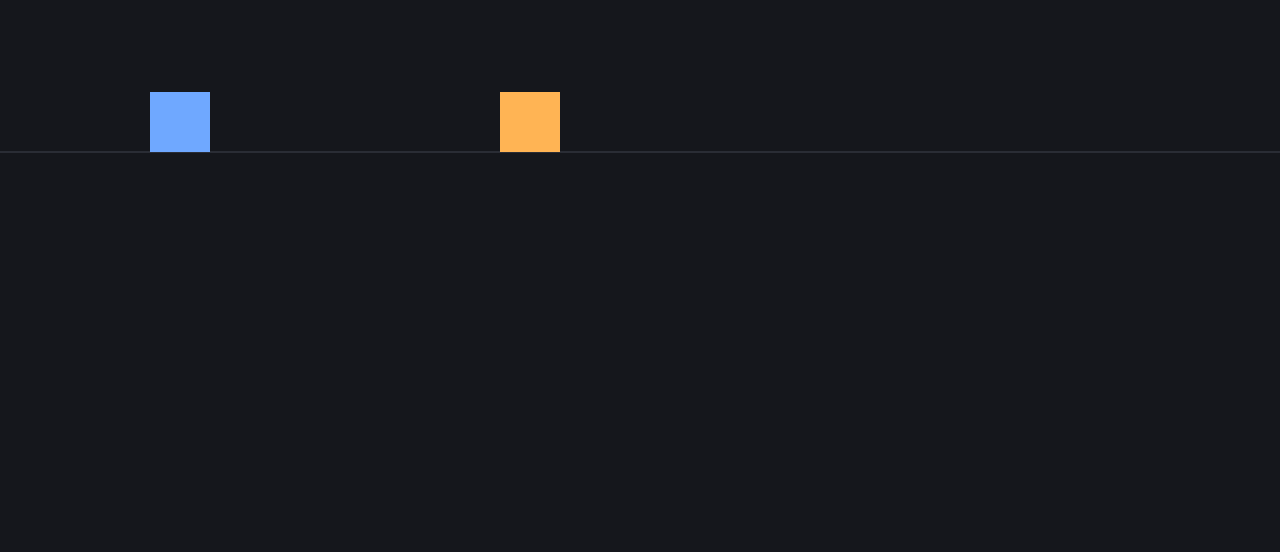
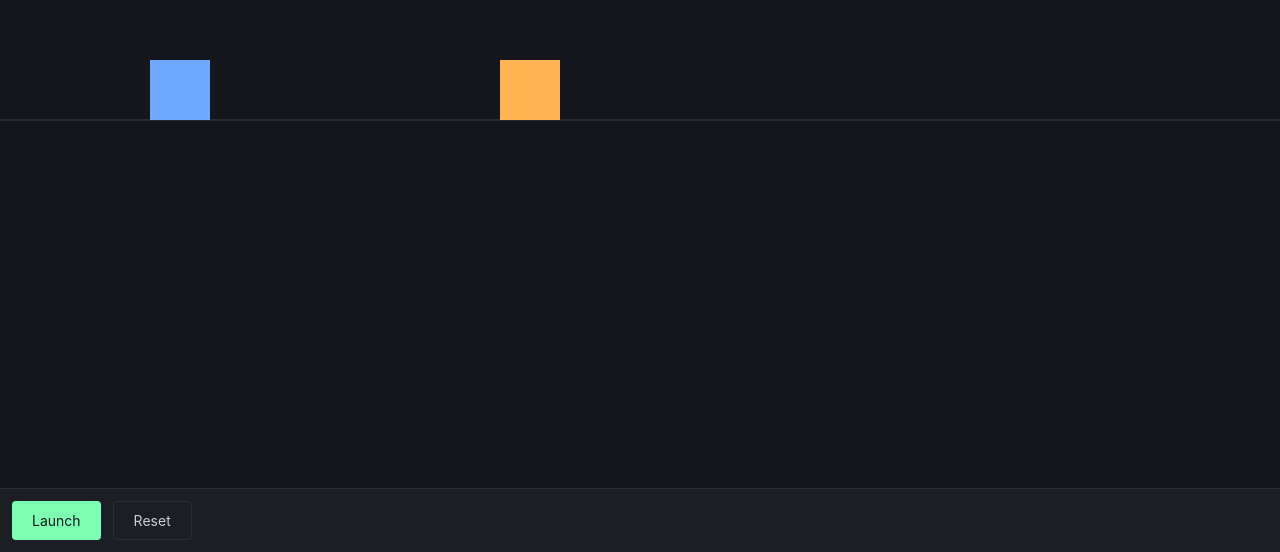
Before and after one commit to baguenaney-design/physicslab, a React (Vite) app: page / in a window 1280 px wide. Shown: the part 248-800 px from the top of the page. Built offline with nearby package versions, Linux system fonts and the light colour scheme.

Commit message:
phase 1.3: momentum animation loop with Launch/Reset and elastic collision

```diff
--- a/src/simulations/momentum/MomentumCanvas.jsx
+++ b/src/simulations/momentum/MomentumCanvas.jsx
@@ -1,11 +1,31 @@
 import { useEffect, useRef } from 'react'
+import { elasticCollision } from './physics.js'
 
 const BLOCK_WIDTH = 60
 const BLOCK_HEIGHT = 60
-const BLOCK_A_X = 150
-const BLOCK_B_X = 500
+const BLOCK_A_START_X = 150
+const BLOCK_B_START_X = 500
 
-function draw(ctx, width, height) {
+// masses (kg) and initial velocities (m/s) — fixed for now, sliders come later
+const MASS_A = 2
+const MASS_B = 3
+const INITIAL_VELOCITY_A = 3 // moving right
+const INITIAL_VELOCITY_B = -1 // moving left
+
+const PIXELS_PER_METER = 60 // scales m/s velocities to canvas px/s for animation
+
+function createInitialSimState() {
+  return {
+    x1: BLOCK_A_START_X,
+    x2: BLOCK_B_START_X,
+    v1: INITIAL_VELOCITY_A,
+    v2: INITIAL_VELOCITY_B,
+    collided: false,
+    running: false,
+  }
+}
+
+function draw(ctx, width, height, x1, x2) {
   const styles = getComputedStyle(document.documentElement)
   const bgColor = styles.getPropertyValue('--instrument-bg').trim()
   const gridColor = styles.getPropertyValue('--instrument-grid').trim()
@@ -26,26 +46,60 @@ function draw(ctx, width, height) {
   ctx.stroke()
 
   ctx.fillStyle = blockAColor
-  ctx.fillRect(BLOCK_A_X, trackY - BLOCK_HEIGHT, BLOCK_WIDTH, BLOCK_HEIGHT)
+  ctx.fillRect(x1, trackY - BLOCK_HEIGHT, BLOCK_WIDTH, BLOCK_HEIGHT)
 
   ctx.fillStyle = blockBColor
-  ctx.fillRect(BLOCK_B_X, trackY - BLOCK_HEIGHT, BLOCK_WIDTH, BLOCK_HEIGHT)
+  ctx.fillRect(x2, trackY - BLOCK_HEIGHT, BLOCK_WIDTH, BLOCK_HEIGHT)
 }
 
 function MomentumCanvas() {
   const containerRef = useRef(null)
   const canvasRef = useRef(null)
+  const simRef = useRef(createInitialSimState())
+  const rafRef = useRef(null)
+  const lastTimeRef = useRef(null)
+
+  const redraw = () => {
+    const canvas = canvasRef.current
+    const ctx = canvas.getContext('2d')
+    const sim = simRef.current
+    draw(ctx, canvas.width, canvas.height, sim.x1, sim.x2)
+  }
+
+  const step = (timestamp) => {
+    if (lastTimeRef.current === null) lastTimeRef.current = timestamp
+    const dt = (timestamp - lastTimeRef.current) / 1000
+    lastTimeRef.current = timestamp
+
+    const sim = simRef.current
+    sim.x1 += sim.v1 * PIXELS_PER_METER * dt
+    sim.x2 += sim.v2 * PIXELS_PER_METER * dt
+
+    // collision: block A's right edge reaches block B's left edge
+    if (!sim.collided && sim.x1 + BLOCK_WIDTH >= sim.x2) {
+      sim.x2 = sim.x1 + BLOCK_WIDTH // snap to touching, no overlap
+      const { v1f, v2f } = elasticCollision(MASS_A, sim.v1, MASS_B, sim.v2)
+      sim.v1 = v1f
+      sim.v2 = v2f
+      sim.collided = true
+    }
+
+    redraw()
+
+    if (sim.running) {
+      rafRef.current = requestAnimationFrame(step)
+    }
+  }
 
   useEffect(() => {
     const container = containerRef.current
     const canvas = canvasRef.current
-    const ctx = canvas.getContext('2d')
 
     const resize = () => {
       const { width, height } = container.getBoundingClientRect()
       canvas.width = width
       canvas.height = height
-      draw(ctx, width, height)
+      redraw()
     }
 
     resize()
@@ -53,12 +107,77 @@ function MomentumCanvas() {
     const observer = new ResizeObserver(resize)
     observer.observe(container)
 
-    return () => observer.disconnect()
+    return () => {
+      observer.disconnect()
+      if (rafRef.current !== null) cancelAnimationFrame(rafRef.current)
+    }
   }, [])
 
+  const handleLaunch = () => {
+    const sim = simRef.current
+    if (sim.running) return
+    sim.running = true
+    lastTimeRef.current = null
+    rafRef.current = requestAnimationFrame(step)
+  }
+
+  const handleReset = () => {
+    if (rafRef.current !== null) {
+      cancelAnimationFrame(rafRef.current)
+      rafRef.current = null
+    }
+    lastTimeRef.current = null
+    simRef.current = createInitialSimState()
+    redraw()
+  }
+
   return (
-    <div ref={containerRef} style={{ width: '100%', height: '100%' }}>
-      <canvas ref={canvasRef} style={{ display: 'block', width: '100%', height: '100%' }} />
+    <div style={{ display: 'flex', flexDirection: 'column', width: '100%', height: '100%' }}>
+      <div ref={containerRef} style={{ flex: 1, minHeight: 0 }}>
+        <canvas ref={canvasRef} style={{ display: 'block', width: '100%', height: '100%' }} />
+      </div>
+      <div
+        style={{
+          display: 'flex',
+          gap: '12px',
+          padding: '12px',
+          background: 'var(--instrument-panel)',
+          borderTop: '1px solid var(--instrument-grid)',
+        }}
+      >
+        <button
+          type="button"
+          onClick={handleLaunch}
+          style={{
+            fontFamily: 'var(--instrument-body-font)',
+            fontSize: '14px',
+            padding: '8px 20px',
+            borderRadius: 'var(--radius-max)',
+            border: 'none',
+            background: 'var(--instrument-phosphor-green)',
+            color: 'var(--instrument-bg)',
+            cursor: 'pointer',
+          }}
+        >
+          Launch
+        </button>
+        <button
+          type="button"
+          onClick={handleReset}
+          style={{
+            fontFamily: 'var(--instrument-body-font)',
+            fontSize: '14px',
+            padding: '8px 20px',
+            borderRadius: 'var(--radius-max)',
+            border: '1px solid var(--instrument-grid)',
+            background: 'transparent',
+            color: 'var(--instrument-text)',
+            cursor: 'pointer',
+          }}
+        >
+          Reset
+        </button>
+      </div>
     </div>
   )
 }
--- a/src/styles/tokens.css
+++ b/src/styles/tokens.css
@@ -13,6 +13,7 @@
   --instrument-bg: #15171c;
   --instrument-panel: #1b1e25;
   --instrument-grid: #2a2d35;
+  --instrument-text: #c9cdd6;
   --instrument-phosphor-green: #7cffb2;
   --instrument-block-a: #6fa8ff;
   --instrument-block-b: #ffb454;
```
